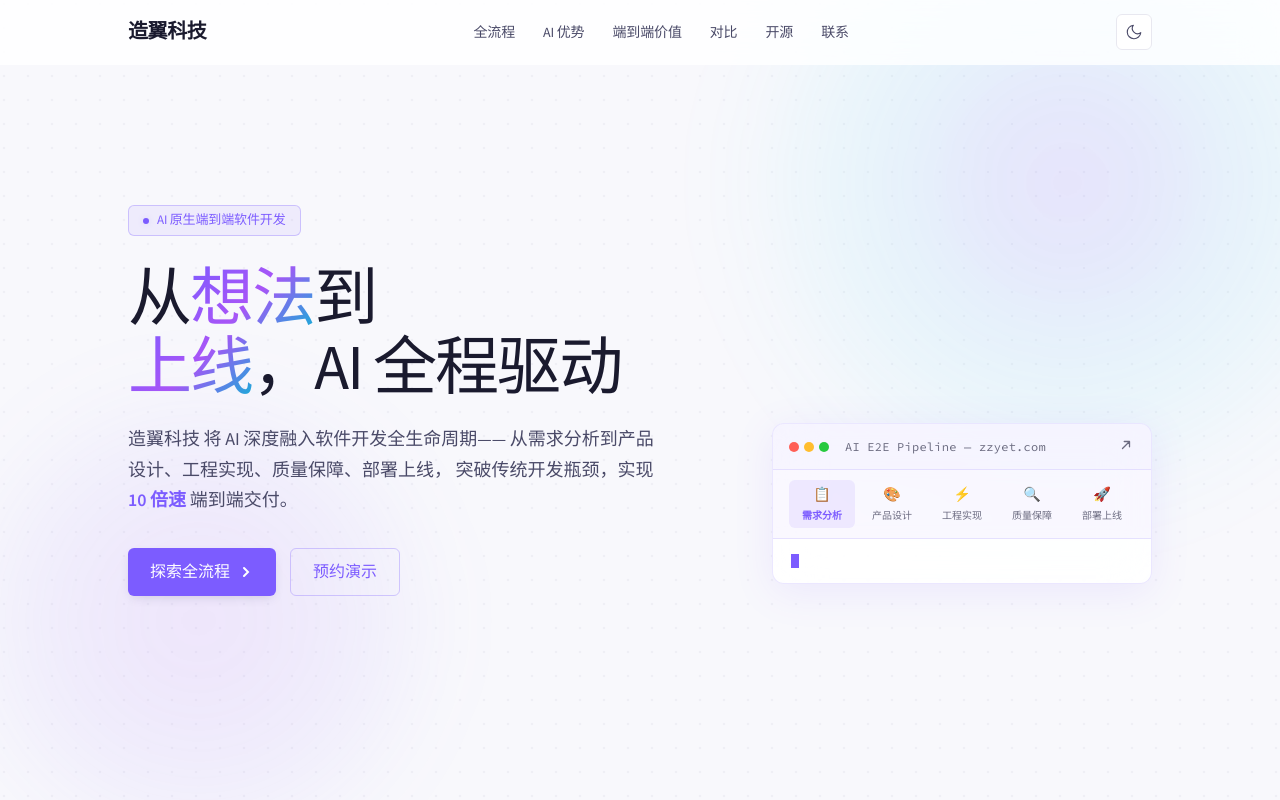
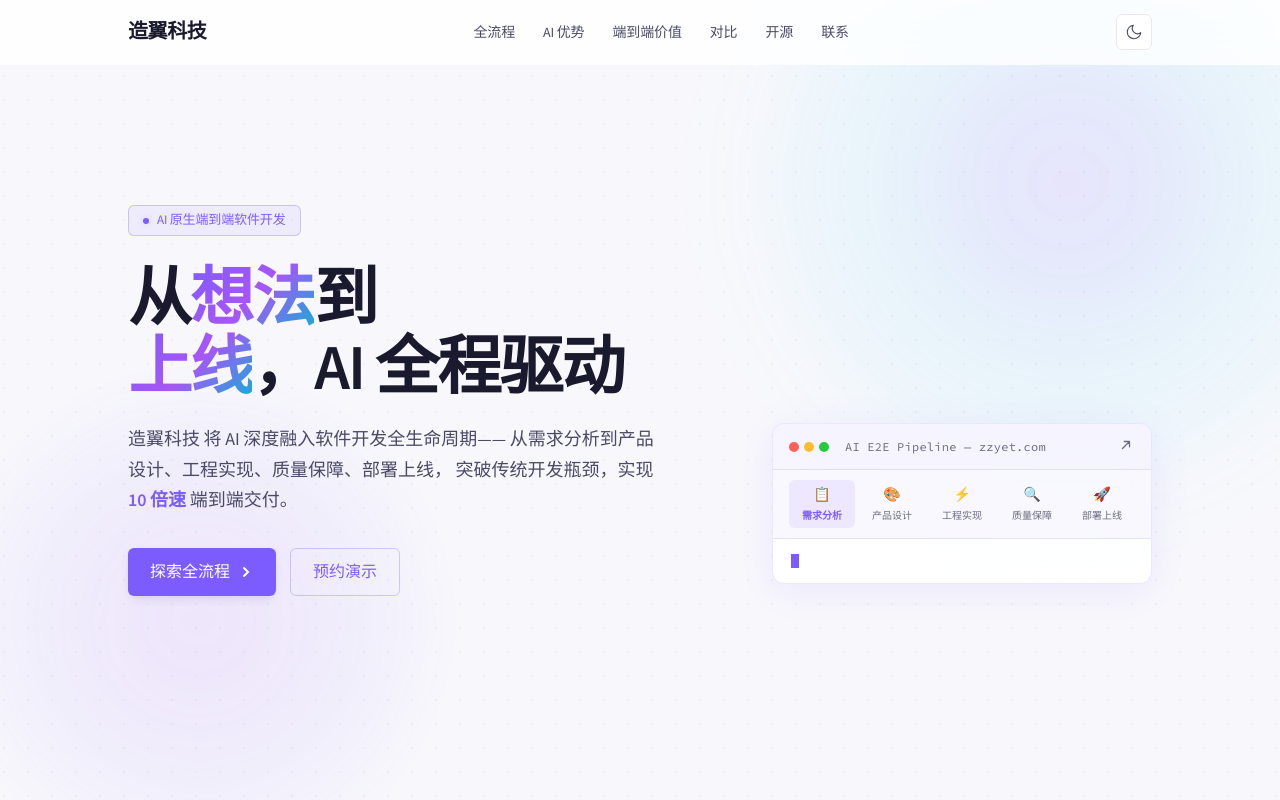
Before and after one commit to zzyet/zaoyi-website, a React (Vite) app: page / in a window 1280 px wide. Shown: the top 800 px of the page. Built offline with nearby package versions, Linux system fonts and the light colour scheme.

Commit message:
style: darken hero text — title 600, desc 400 weight

```diff
--- a/src/index.css
+++ b/src/index.css
@@ -318,7 +318,7 @@ body {
 .hero-title {
   font-family: var(--font-sans);
   font-size: clamp(40px, 7vw, 64px);
-  font-weight: 300;
+  font-weight: 600;
   letter-spacing: -0.03em;
   line-height: 1.08;
   color: var(--text-heading);
@@ -327,7 +327,7 @@ body {
 
 .hero-desc {
   font-size: 18px;
-  font-weight: 300;
+  font-weight: 400;
   color: var(--text-body);
   line-height: 1.7;
   max-width: 540px;
```
